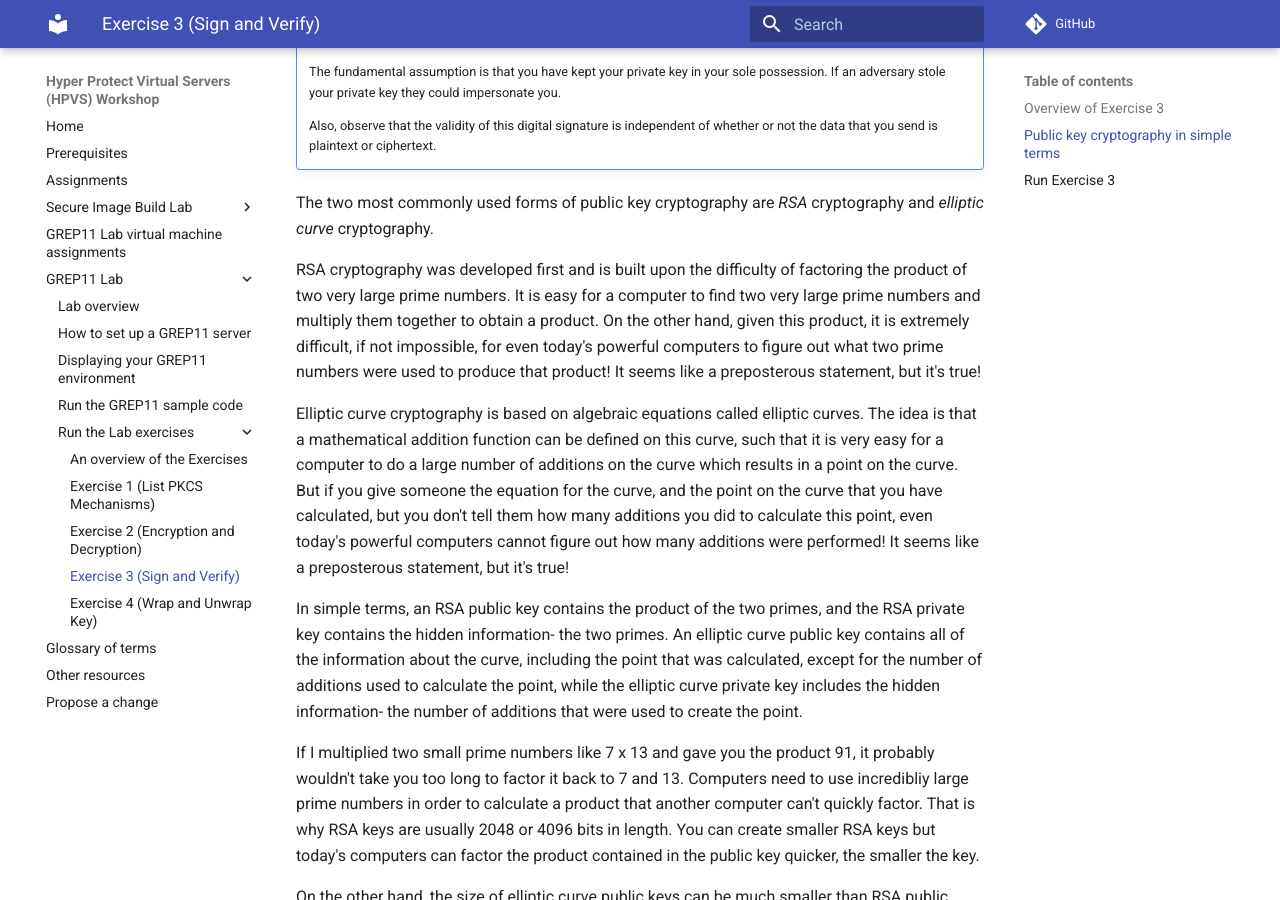
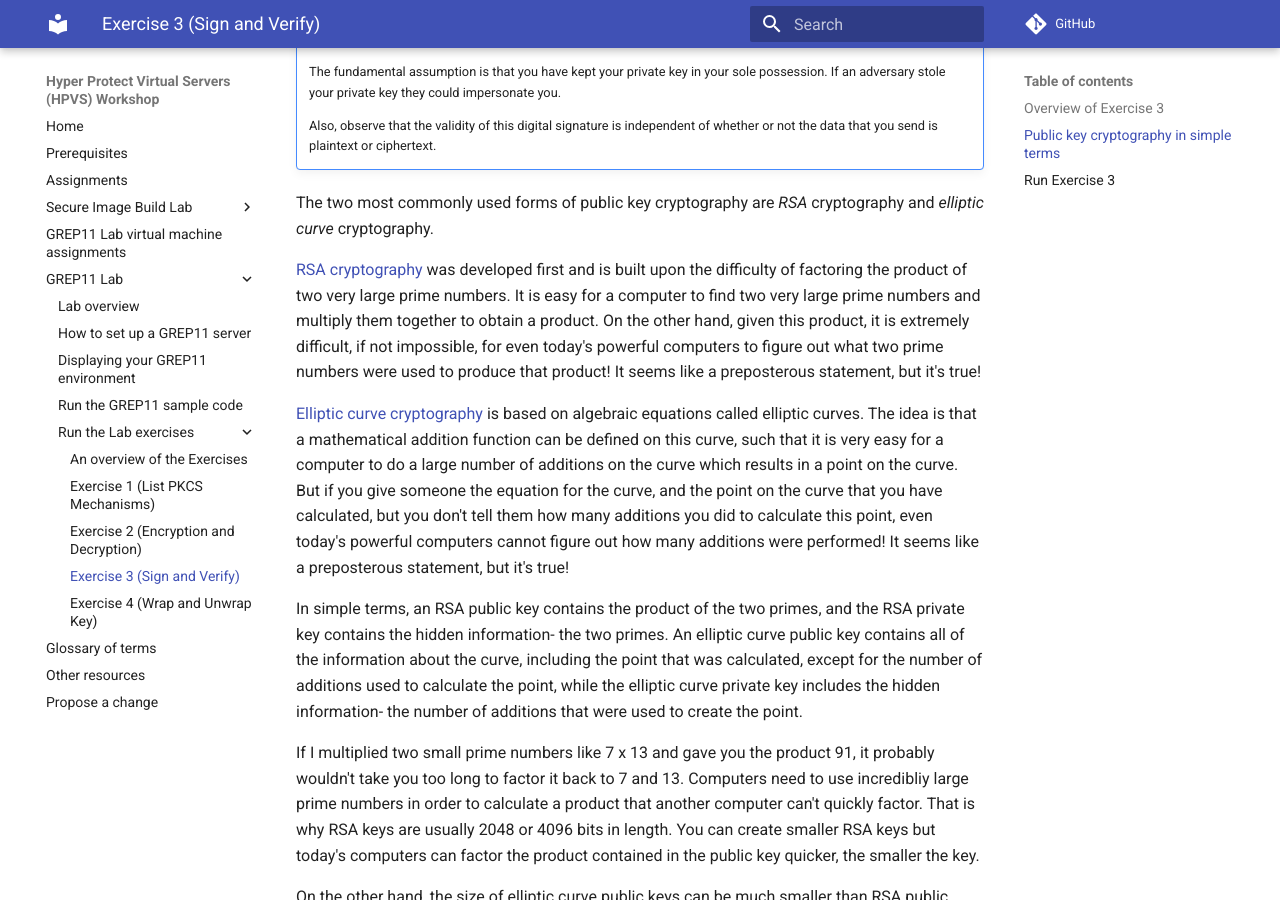
Before and after one commit to ibm-wsc/hyper-protect-virtual-servers-workshop, an MkDocs documentation site: the page built from docs/grep11-lab/lab-exercise3.md, in a window 1280 px wide and 900 px high, scrolled down 1201 px. Built offline with MkDocs 1.6.1 and Material for MkDocs 9.7.7, drawn with Linux system fonts in a browser that asks for light colours; comment, search, counter and statistics services are not loaded; part of the change alters nothing that is shown.

```diff
--- a/docs/grep11-lab/lab-exercise3.md
+++ b/docs/grep11-lab/lab-exercise3.md
@@ -37,9 +37,9 @@ These key pairs can be used for encryption and decryption, as well as for creati
 
 The two most commonly used forms of public key cryptography are *RSA* cryptography and *elliptic curve* cryptography.
 
-RSA cryptography was developed first and is built upon the difficulty of factoring the product of two very large prime numbers. It is easy for a computer to find two very large prime numbers and multiply them together to obtain a product.  On the other hand, given this product, it is extremely difficult, if not impossible, for even today's powerful computers to figure out what two prime numbers were used to produce that product! It seems like a preposterous statement, but it's true!
+[RSA cryptography](https://tools.ietf.org/html/rfc8017){target=_blank} was developed first and is built upon the difficulty of factoring the product of two very large prime numbers. It is easy for a computer to find two very large prime numbers and multiply them together to obtain a product.  On the other hand, given this product, it is extremely difficult, if not impossible, for even today's powerful computers to figure out what two prime numbers were used to produce that product! It seems like a preposterous statement, but it's true!
 
-Elliptic curve cryptography is based on algebraic equations called elliptic curves. The idea is that a mathematical addition function can be defined on this curve, such that it is very easy for a computer to do a large number of additions on the curve which results in a point on the curve. But if you give someone the equation for the curve, and the point on the curve that you have calculated, but you don't tell them how many additions you did to calculate this point, even today's powerful computers cannot figure out how many additions were performed!  It seems like a preposterous statement, but it's true!
+[Elliptic curve cryptography](https://csrc.nist.gov/Projects/elliptic-curve-cryptography){target=_blank} is based on algebraic equations called elliptic curves. The idea is that a mathematical addition function can be defined on this curve, such that it is very easy for a computer to do a large number of additions on the curve which results in a point on the curve. But if you give someone the equation for the curve, and the point on the curve that you have calculated, but you don't tell them how many additions you did to calculate this point, even today's powerful computers cannot figure out how many additions were performed!  It seems like a preposterous statement, but it's true!
 
 In simple terms, an RSA public key contains the product of the two primes, and the RSA private key contains the hidden information- the two primes. An elliptic curve public key contains all of the information about the curve, including the point that was calculated, except for the number of additions used to calculate the point, while the elliptic curve private key includes the hidden information- the number of additions that were used to create the point.
 
```
